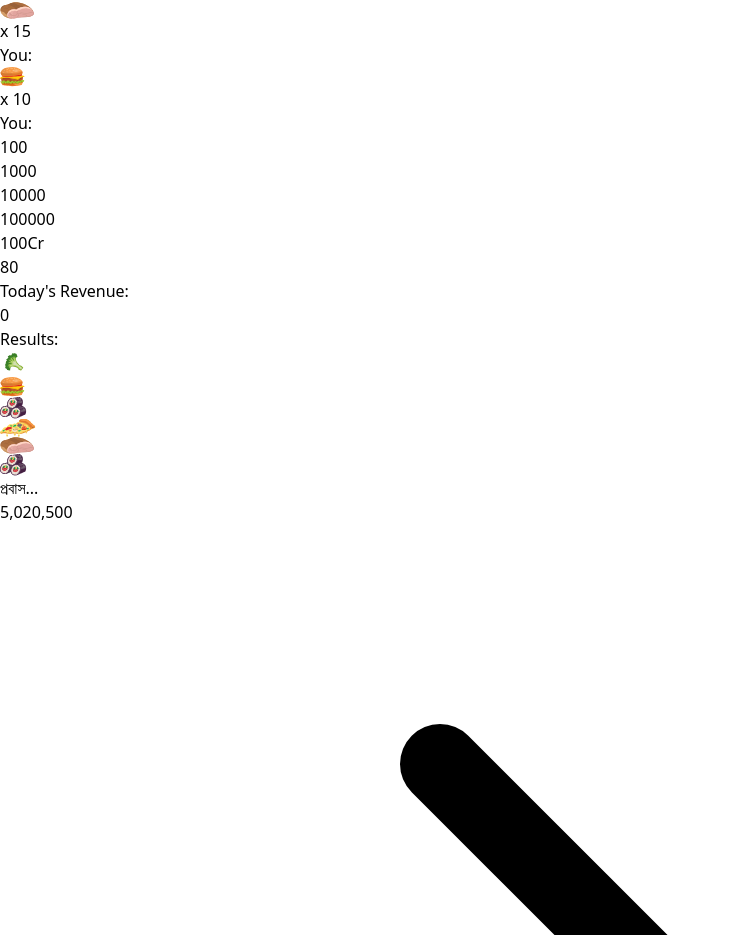
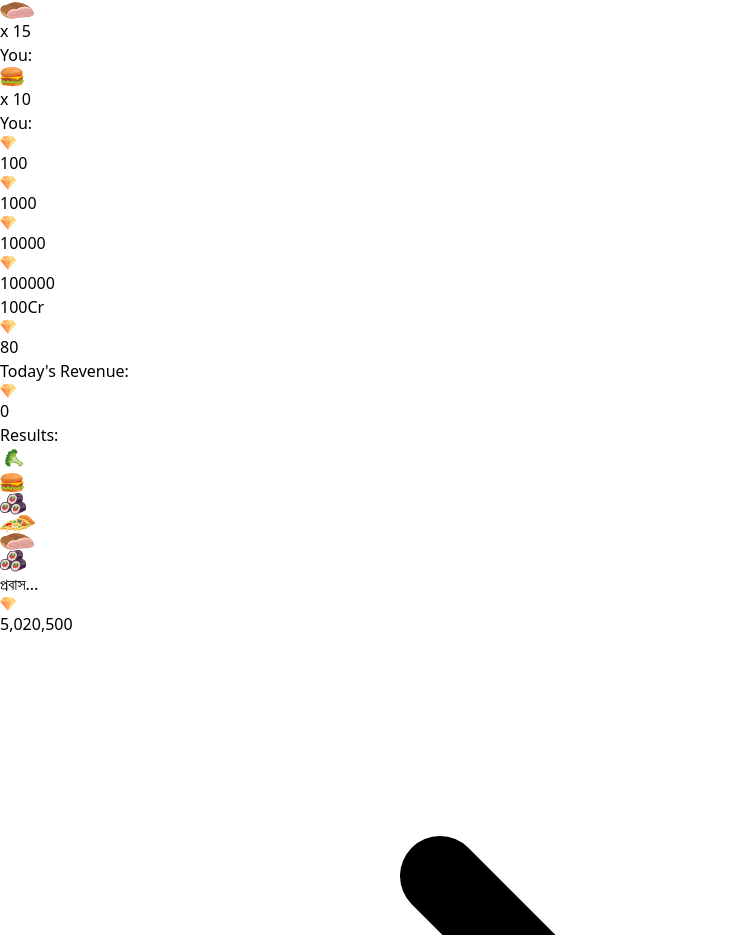
Before and after one commit to iamajraj/ferris-wheel-frontend, a React (Vite) app: page / in a window 1280 px wide. Shown: the part 2175-3110 px from the top of the page, without its empty margins (0-730 px from the left). Built offline with nearby package versions, Linux system fonts and the light colour scheme.

Commit message:
diamond icon added

```diff
--- a/src/App.jsx
+++ b/src/App.jsx
@@ -14,13 +14,14 @@ import ResultBox from "./components/ResultBox";
 import InstructionsModal from "./components/InstructionsModal";
 import { useState } from "react";
 import RevenueRankModal from "./components/RevenueRankModal";
+import DiamondIcon from "./assets/diamond.svg";
 
 function App() {
     const [showInstructionsModal, setShowInstructionsModal] = useState(false);
     const [showRevenueRankModal, setShowRevenueRankModal] = useState(false);
     return (
         <>
-            <div className="bg-[#FBE170] min-h-screen w-full h-screen flex flex-col">
+            <div className="bg-[#FBE170] w-full h-screen flex flex-col">
                 {/* Clouds */}
                 <>
                     <img
@@ -122,7 +123,7 @@ function App() {
                     <div className="bg-[#FF6855] w-full h-[20px] -mt-[10px] rounded-tl-[25px] rounded-tr-[25px]"></div>
 
                     {/* Main */}
-                    <div className="bg-[#E33D21] h-full w-full px-[20px] py-[10px]">
+                    <div className="bg-[#E33D21] w-full px-[20px] py-[10px]">
                         <div className="flex items-center justify-between">
                             {/* Left Profile and amount */}
                             <div className="flex items-start">
@@ -132,6 +133,10 @@ function App() {
                                         100Cr
                                     </p>
                                     <div className="w-[100px] h-[20px] bg-white rounded-tr-[20px] rounded-br-[20px] flex items-center">
+                                        <img
+                                            className="ml-[5px]"
+                                            src={DiamondIcon}
+                                        />
                                         <p className="text-[12px] ml-[10px]">
                                             80
                                         </p>
@@ -144,6 +149,10 @@ function App() {
                                     Today's Revenue:
                                 </p>
                                 <div className="w-[100px] bg-white h-[20px] rounded-[20px] flex items-center justify-center">
+                                    <img
+                                        className="mr-[5px]"
+                                        src={DiamondIcon}
+                                    />
                                     <p className="">0</p>
                                 </div>
                             </div>
@@ -165,7 +174,7 @@ function App() {
                         </div>
 
                         {/* TWO BIG BOX */}
-                        <div className="flex items-center gap-[15px] mt-[10px]">
+                        <div className="flex items-center gap-[10px] mt-[10px]">
                             <div
                                 onClick={() => setShowRevenueRankModal(true)}
                                 className="w-[50%] h-[55px] bg-white rounded-md p-[5px] flex items-center gap-[4px] justify-between"
@@ -174,7 +183,12 @@ function App() {
                                     <div className="rounded-md h-full w-[45px] border-2 border-red-500"></div>
                                     <div className="">
                                         <p className="text-[14px]">প্রবাস...</p>
-                                        <p className="text-[12px]">5,020,500</p>
+                                        <div className="flex items-center gap-[4px]">
+                                            <img src={DiamondIcon} />
+                                            <p className="text-[12px]">
+                                                5,020,500
+                                            </p>
+                                        </div>
                                     </div>
                                 </div>
                                 <svg
--- a/src/components/AmountBox.jsx
+++ b/src/components/AmountBox.jsx
@@ -1,4 +1,5 @@
 import React from "react";
+import DiamondIcon from "../assets/diamond.svg";
 
 const AmountBox = ({ point, yellow }) => {
     return (
@@ -6,8 +7,10 @@ const AmountBox = ({ point, yellow }) => {
             <div
                 className={`h-[50%] ${
                     yellow ? "bg-yellow-300" : "bg-[#80C1F0]"
-                }`}
-            ></div>
+                } flex items-center justify-center`}
+            >
+                <img src={DiamondIcon} alt="" />
+            </div>
             <div className="h-[50%] bg-white">
                 <p className="text-center font-bold">{point}</p>
             </div>
```
Also changed, not shown: src/assets/diamond.svg (added).
